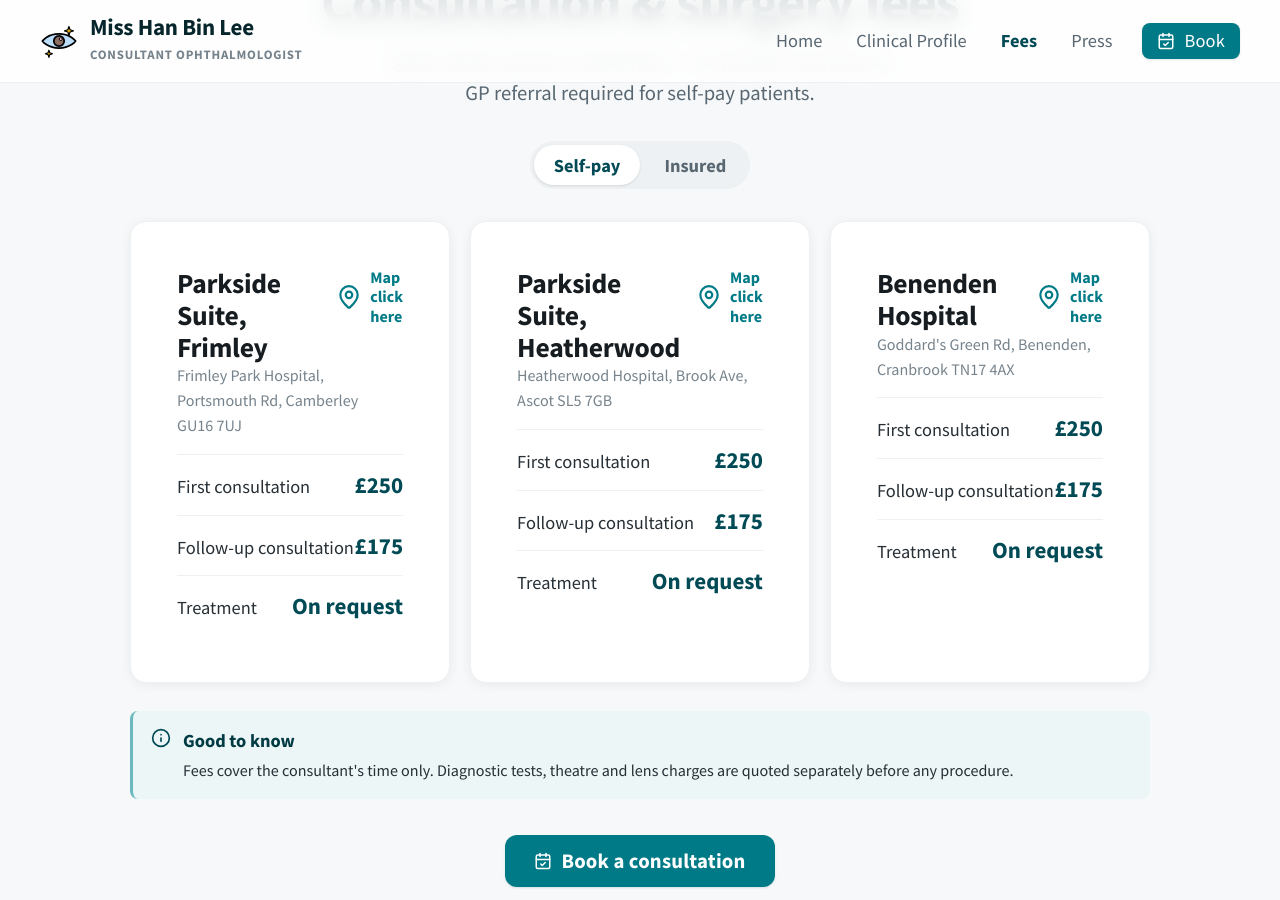
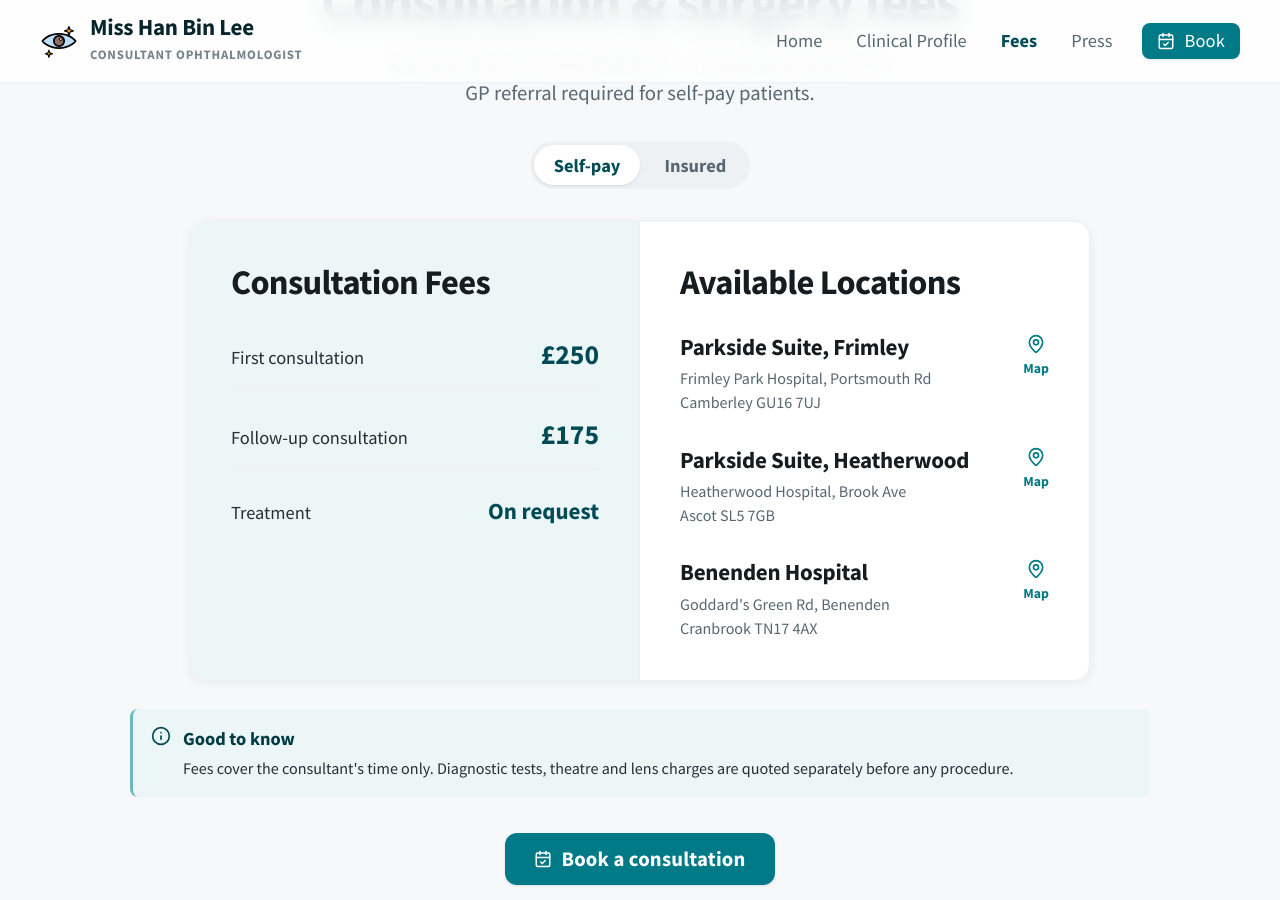
Before and after one commit to kuroya-8/hanbinlee.co.uk, a Jekyll site: the page built from fees.html, in a window 1280 px wide and 900 px high, scrolled down 240 px. Built offline with Jekyll 4.4.1, drawn with Linux system fonts in a browser that asks for light colours.

Commit message:
han bin changes

```diff
--- a/clinical-profile.html
+++ b/clinical-profile.html
@@ -10,7 +10,7 @@ description: "About Miss Han Bin Lee — consultant ophthalmologist, qualificati
   <div class="profile-grid">
     <aside class="card card--lg profile-card">
       <div class="head">
-        <span class="avatar avatar--xl"><img src="{{ '/assets/images/placeholderprofile.avif' | relative_url }}" alt="{{ site.practice.honorific }} {{ site.practice.full_name }}"></span>
+        <span class="avatar avatar--xl"><img src="{{ '/assets/images/hanbinleeavatar.png' | relative_url }}" alt="{{ site.practice.honorific }} {{ site.practice.full_name }}"></span>
         <h3 class="pname">{{ site.practice.honorific }} {{ site.practice.full_name }}</h3>
         <div class="prole">Consultant Ophthalmologist</div>
         <div style="display:inline-flex;align-items:center;gap:6px;margin-top:10px;font-size:var(--text-sm);color:var(--text-muted)">
--- a/fees.html
+++ b/fees.html
@@ -21,73 +21,95 @@ description: "Consultation and surgery fees for self-pay and insured patients. N
       </div>
     </div>
 
+    <!-- SELF-PAY PANEL START -->
     <div data-panel="fees" data-panel-value="self">
-      <div class="fee-grid">
 
-        <div class="card card--lg">
-          <div style="display:flex;justify-content:space-between;align-items:flex-start;gap:16px">
-            <h4 style="margin:0">Parkside Suite, Frimley</h4>
-            <a href="https://www.google.com/maps/search/?api=1&query=Frimley+Park+Hospital,+Portsmouth+Rd,+Camberley+GU16+7UJ" target="_blank" rel="noopener noreferrer" style="display:inline-flex; align-items:center; gap:8px; font-size:var(--text-sm); font-weight:var(--fw-semibold); color:var(--color-primary); text-decoration:none;">
-              <i data-lucide="map-pin" style="width: 26px; height: 26px; flex-shrink: 0;"></i>
-              <span style="display:flex; flex-direction:column; line-height:1.2; text-align:left;">
-                <span>Map</span>
-                <span>click here</span>
-              </span>
+      <!-- The Split Directory Dashboard -->
+      <div class="card card--lg" style="max-width: 900px; margin: 0 auto; padding: 0; overflow: hidden;">
+        <div style="display: flex; flex-wrap: wrap;">
+
+          <!-- Left Half: The Fees -->
+          <div style="flex: 1 1 350px; padding: 40px; background: var(--surface-tint); border-right: 1px solid var(--border-subtle);">
+            <h2 style="font-size: var(--text-2xl); color: var(--text-heading); margin-top: 0; margin-bottom: 32px;">Consultation Fees</h2>
+
+            <div style="display: flex; flex-direction: column; gap: 24px;">
+              <div style="display: flex; justify-content: space-between; align-items: baseline; border-bottom: 1px solid var(--border-subtle); padding-bottom: 12px;">
+                <span style="font-size: var(--text-base); color: var(--text-body);">First consultation</span>
+                <span style="font-size: var(--text-xl); font-weight: bold; color: var(--color-primary-strong);">£250</span>
+              </div>
+
+              <div style="display: flex; justify-content: space-between; align-items: baseline; border-bottom: 1px solid var(--border-subtle); padding-bottom: 12px;">
+                <span style="font-size: var(--text-base); color: var(--text-body);">Follow-up consultation</span>
+                <span style="font-size: var(--text-xl); font-weight: bold; color: var(--color-primary-strong);">£175</span>
+              </div>
+
+              <div style="display: flex; justify-content: space-between; align-items: baseline;">
+                <span style="font-size: var(--text-base); color: var(--text-body);">Treatment</span>
+                <span style="font-size: var(--text-lg); font-weight: bold; color: var(--color-primary-strong);">On request</span>
+              </div>
+            </div>
+          </div>
+
+          <!-- Right Half: The Locations -->
+          <div style="flex: 1 1 350px; padding: 40px;">
+            <h2 style="font-size: var(--text-2xl); color: var(--text-heading); margin-top: 0; margin-bottom: 32px;">Available Locations</h2>
+
+            <div style="display: flex; flex-direction: column; gap: 32px;">
+
+              <!-- Location 1: Frimley -->
+              <div style="display: flex; justify-content: space-between; align-items: flex-start;">
+                <div>
+                  <h4 style="margin: 0 0 6px; color: var(--text-heading); font-size: var(--text-lg);">Parkside Suite, Frimley</h4>
+                  <p style="font-size: var(--text-sm); color: var(--text-muted); margin: 0; line-height: 1.5;">Frimley Park Hospital, Portsmouth Rd<br>Camberley GU16 7UJ</p>
+                </div>
+                <a href="#" style="text-align: center; color: var(--color-primary); text-decoration: none; font-size: var(--text-xs); font-weight: bold; padding-left: 16px;">
+                  <i data-lucide="map-pin" style="display: block; margin: 0 auto 4px;"></i> Map
                 </a>
               </div>
-          <p style="font-size:var(--text-sm);color:var(--text-subtle);margin:0 0 16px">Frimley Park Hospital, Portsmouth Rd, Camberley GU16 7UJ</p>
-          <div class="fee-row"><span>First consultation</span><span class="amt">£250</span></div>
-          <div class="fee-row"><span>Follow-up consultation</span><span class="amt">£175</span></div>
-          <div class="fee-row"><span>Treatment</span><span class="amt">On request</span></div>
+
+              <!-- Location 2: Heatherwood -->
+              <div style="display: flex; justify-content: space-between; align-items: flex-start;">
+                <div>
+                  <h4 style="margin: 0 0 6px; color: var(--text-heading); font-size: var(--text-lg);">Parkside Suite, Heatherwood</h4>
+                  <p style="font-size: var(--text-sm); color: var(--text-muted); margin: 0; line-height: 1.5;">Heatherwood Hospital, Brook Ave<br>Ascot SL5 7GB</p>
+                </div>
+                <a href="#" style="text-align: center; color: var(--color-primary); text-decoration: none; font-size: var(--text-xs); font-weight: bold; padding-left: 16px;">
+                  <i data-lucide="map-pin" style="display: block; margin: 0 auto 4px;"></i> Map
+                </a>
               </div>
 
-        <div class="card card--lg">
-          <div style="display:flex;justify-content:space-between;align-items:flex-start;gap:16px">
-            <h4 style="margin:0">Parkside Suite, Heatherwood</h4>
-            <a href="https://www.google.com/maps/search/?api=1&query=Parkside+Suite,+Heatherwood+Hospital,+Brook+Avenue,+Ascot+SL5+7GB" target="_blank" rel="noopener noreferrer" style="display:inline-flex; align-items:center; gap:8px; font-size:var(--text-sm); font-weight:var(--fw-semibold); color:var(--color-primary); text-decoration:none;">
-              <i data-lucide="map-pin" style="width: 26px; height: 26px; flex-shrink: 0;"></i>
-              <span style="display:flex; flex-direction:column; line-height:1.2; text-align:left;">
-                <span>Map</span>
-                <span>click here</span>
-              </span>
+              <!-- Location 3: Benenden -->
+              <div style="display: flex; justify-content: space-between; align-items: flex-start;">
+                <div>
+                  <h4 style="margin: 0 0 6px; color: var(--text-heading); font-size: var(--text-lg);">Benenden Hospital</h4>
+                  <p style="font-size: var(--text-sm); color: var(--text-muted); margin: 0; line-height: 1.5;">Goddard's Green Rd, Benenden<br>Cranbrook TN17 4AX</p>
+                </div>
+                <a href="#" style="text-align: center; color: var(--color-primary); text-decoration: none; font-size: var(--text-xs); font-weight: bold; padding-left: 16px;">
+                  <i data-lucide="map-pin" style="display: block; margin: 0 auto 4px;"></i> Map
                 </a>
-          </div>
-          <p style="font-size:var(--text-sm);color:var(--text-subtle);margin:0 0 16px">Heatherwood Hospital, Brook Ave, Ascot SL5 7GB</p>
-          <div class="fee-row"><span>First consultation</span><span class="amt">£250</span></div>
-          <div class="fee-row"><span>Follow-up consultation</span><span class="amt">£175</span></div>
-          <div class="fee-row"><span>Treatment</span><span class="amt">On request</span></div>
-        </div>
-
-        <div class="card card--lg">
-          <div style="display:flex;justify-content:space-between;align-items:flex-start;gap:16px">
-            <h4 style="margin:0">Benenden Hospital</h4>
-            <a href="https://www.google.com/maps/search/?api=1&query=Benenden+Hospital,+Goddards+Green+Rd,+Cranbrook+TN17+4AX" target="_blank" rel="noopener noreferrer" style="display:inline-flex; align-items:center; gap:8px; font-size:var(--text-sm); font-weight:var(--fw-semibold); color:var(--color-primary); text-decoration:none;">
-              <i data-lucide="map-pin" style="width: 26px; height: 26px; flex-shrink: 0;"></i>
-              <span style="display:flex; flex-direction:column; line-height:1.2; text-align:left;">
-                <span>Map</span>
-                <span>click here</span>
-              </span>
-            </a>
-          </div>
-          <p style="font-size:var(--text-sm);color:var(--text-subtle);margin:0 0 16px">Goddard's Green Rd, Benenden, Cranbrook TN17 4AX</p>
-          <div class="fee-row"><span>First consultation</span><span class="amt">£250</span></div>
-          <div class="fee-row"><span>Follow-up consultation</span><span class="amt">£175</span></div>
-          <div class="fee-row"><span>Treatment</span><span class="amt">On request</span></div>
               </div>
 
             </div>
           </div>
 
+        </div>
+      </div>
+
+    </div>
+    <!-- SELF-PAY PANEL END -->
+
+    <!-- INSURED PANEL START -->
     <div data-panel="fees" data-panel-value="insured" hidden>
       <div class="card card--lg">
         <span class="badge badge--primary" style="margin-bottom:14px"><span class="dot"></span> Registered provider</span>
         <h4 style="margin:0 0 10px">Insured patients</h4>
-        <p style="font-size:var(--text-base);color:var(--text-muted);line-height:1.65;margin:0 0 18px">I am a registered provider with most major insurance companies. Please ensure you have your authorisation code ready before booking, and let me know if you have any queries. [ please note the below is not confirmed]</p>
+        <p style="font-size:var(--text-base);color:var(--text-muted);line-height:1.65;margin:0 0 18px">Miss Han Bin Lee is a registered provider with most major insurance companies. Please ensure you have your authorisation code ready before booking, and let me know if you have any queries. [ please note the below is not confirmed]</p>
         <div class="insurer-chips">
           <span>Aviva</span><span>AXA PPP Healthcare or AXA Health</span><span>Bupa</span><span>Cigna</span><span>CS Healthcare or Healix</span><span>Vitality</span><span>WPA</span>
         </div>
       </div>
     </div>
+    <!-- INSURED PANEL END -->
 
     <div class="callout mt-6">
       <span class="callout-icon"><i data-lucide="info"></i></span>
```
Also changed, not shown: press.html (+18 -0 lines), 12 other files. Lines whose indentation alone changed are shown as unchanged.
